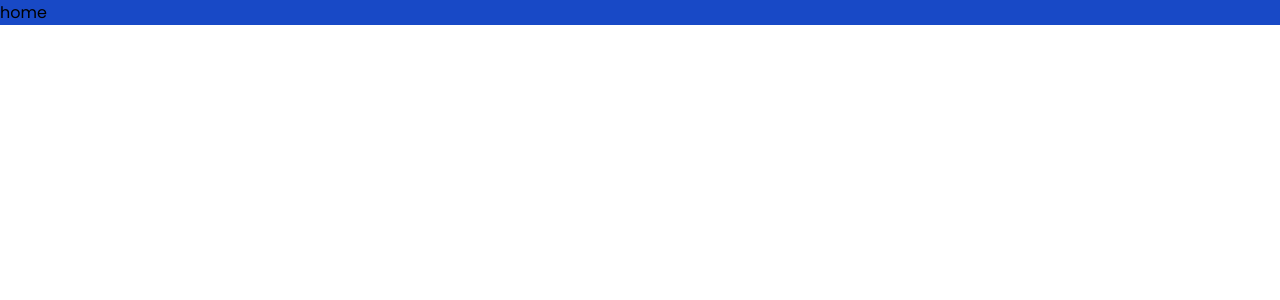
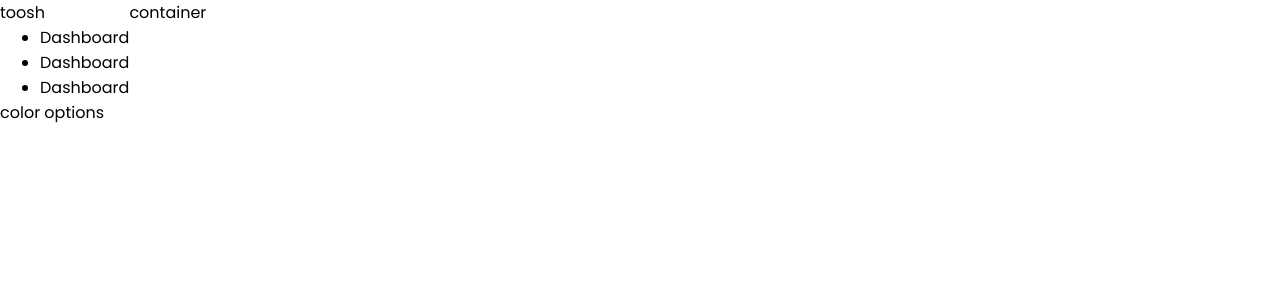
Before and after one commit to SanyaOdare/toosh-dashboard-react-app, a React (Create React App) app: page / in a window 1280 px wide. Shown: the top 300 px of the page. Built offline with nearby package versions, Linux system fonts and the light colour scheme; the HTML template or start-up script is replaced by a standard one.

Commit message:
populate home component

```diff
--- a/package.json
+++ b/package.json
@@ -9,6 +9,7 @@
     "add": "^2.0.6",
     "react": "^18.2.0",
     "react-dom": "^18.2.0",
+    "react-router-dom": "^6.3.0",
     "react-scripts": "^5.0.1",
     "sass": "^1.54.3",
     "web-vitals": "^2.1.4"
--- a/src/App.js
+++ b/src/App.js
@@ -1,9 +1,31 @@
 import Home from "./pages/home/Home";
+import Login from "./pages/login/Login";
+import List from "./pages/list/List";
+import Singlepage from "./pages/singlepage/Singlepage";
+import Newpage from "./pages/newpage/Newpage";
+import { BrowserRouter, Routes, Route } from "react-router-dom";
 
 function App() {
   return (
     <div className="App">
-      <Home />
+      <BrowserRouter>
+        <Routes>
+          <Route path="/">
+            <Route index element={<Home />} />
+            <Route path="login" element={<Login />} />
+            <Route path="users">
+              <Route index element={<List />} />
+              <Route path=":userId" element={<Singlepage />} />
+              <Route path="newpage" element={<Newpage />} />
+            </Route>
+            <Route path="products">
+              <Route index element={<List />} />
+              <Route path=":productId" element={<Singlepage />} />
+              <Route path="newpage" element={<Newpage />} />
+            </Route>
+          </Route>
+        </Routes>
+      </BrowserRouter>
     </div>
   );
 }
--- /dev/null
+++ b/src/components/sidebar/Sidebar.jsx
@@ -0,0 +1,21 @@
+import "./sidebar.scss"
+
+const Sidebar = () => {
+  return (
+    <div className="sidebar">
+      <div className="top">
+        <span className="logo">toosh</span>
+      </div>
+      <div className="center">
+        <ul>
+          <li><span>Dashboard</span></li>
+          <li><span>Dashboard</span></li>
+          <li><span>Dashboard</span></li>
+        </ul>
+      </div>
+      <div className="bottom">color options</div>
+    </div>
+  );
+};
+
+export default Sidebar;
--- a/src/pages/home/Home.jsx
+++ b/src/pages/home/Home.jsx
@@ -1,9 +1,11 @@
+import Sidebar from "../../components/sidebar/Sidebar";
 import "./home.scss"
 
 const Home = () => {
   return (
     <div className="home">
-      home
+      <Sidebar />
+      <div className="homeContainer">container</div>
     </div>
   )
 }
--- a/src/pages/home/home.scss
+++ b/src/pages/home/home.scss
@@ -1,6 +1,3 @@
 .home {
-  background-color: #1849C6;
-  .title {
-    color: #fff;
-  }
+  display: flex;
 }
--- a/src/pages/list/List.jsx
+++ b/src/pages/list/List.jsx
@@ -6,4 +6,4 @@ const List = () => {
   )
 }
 
-export default LIst
+export default List
```
Also changed, not shown: src/components/navbar/Navbar.jsx (added, +9 -0 lines), src/components/navbar/navbar.scss (added), src/components/sidebar/sidebar.scss (added), 1 other file (tests, documents, lock files or other folders).
